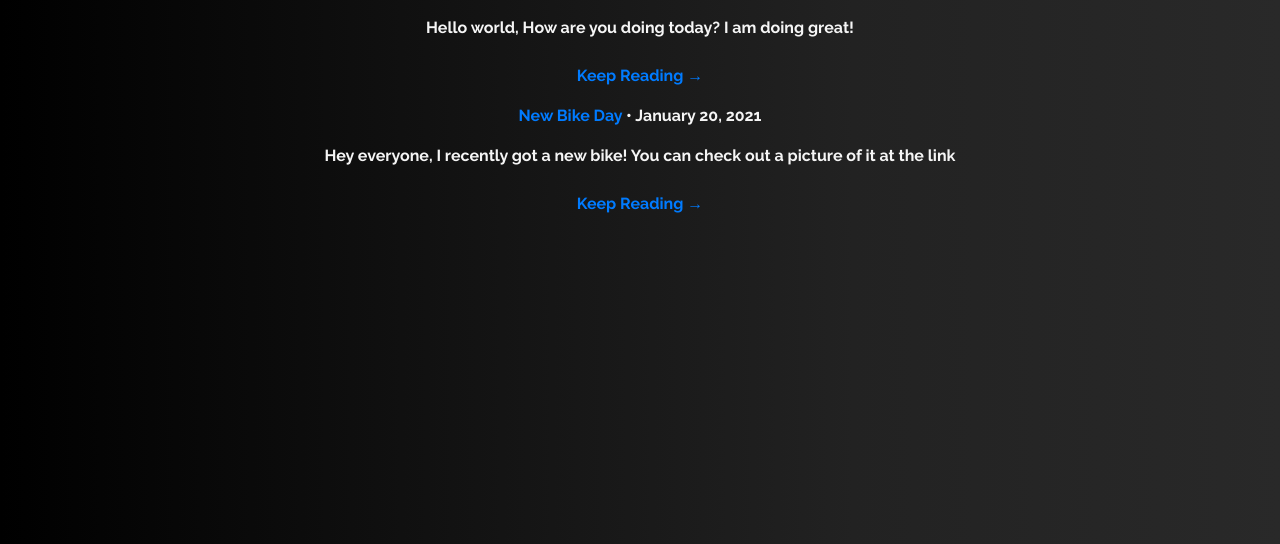
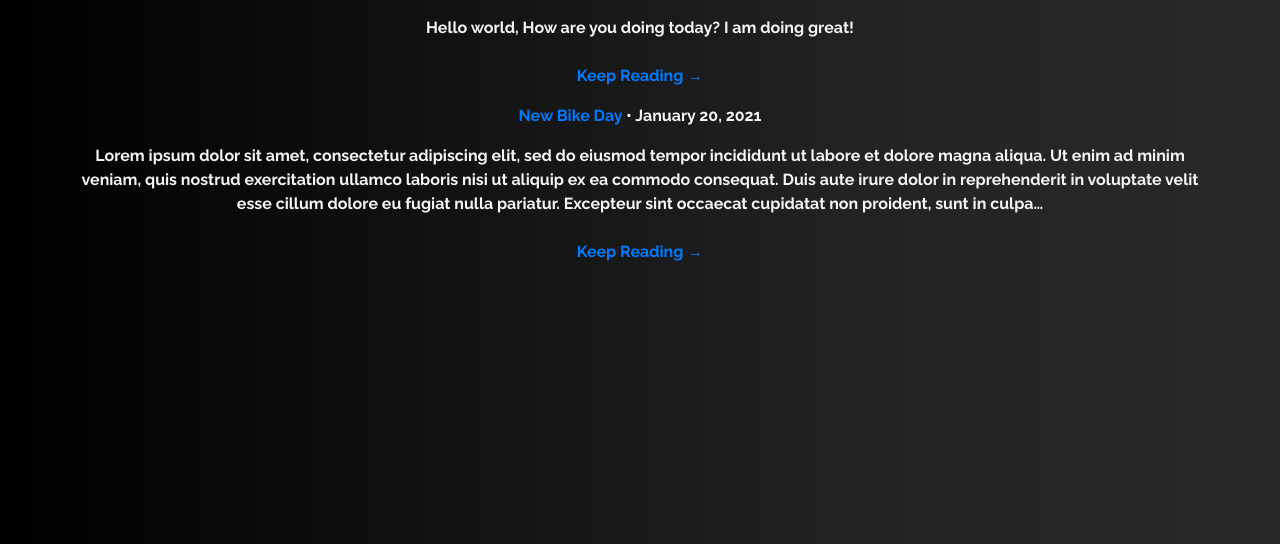
Before and after one commit to jtkoch/314Fixed_Gatsby, a Gatsby site: page /blog in a window 1280 px wide. Shown: the part 256-800 px from the top of the page. Built offline with nearby package versions, Linux system fonts and the light colour scheme; Gatsby itself is replaced by a stand-in of ours.

Commit message:
Update Blog “new-bike-day”

```diff
--- a/blog/new-bike-day.md
+++ b/blog/new-bike-day.md
@@ -3,6 +3,4 @@ path: /blog/new-bike
 date: 2021-01-20T20:11:20.238Z
 title: New Bike Day
 ---
-Hey everyone, I recently got a new bike! You can check out a picture of it at the link
-
-![](/static/assets/bike_new.jpg)
+Lorem ipsum dolor sit amet, consectetur adipiscing elit, sed do eiusmod tempor incididunt ut labore et dolore magna aliqua. Ut enim ad minim veniam, quis nostrud exercitation ullamco laboris nisi ut aliquip ex ea commodo consequat. Duis aute irure dolor in reprehenderit in voluptate velit esse cillum dolore eu fugiat nulla pariatur. Excepteur sint occaecat cupidatat non proident, sunt in culpa qui officia deserunt mollit anim id est laborum.
```
